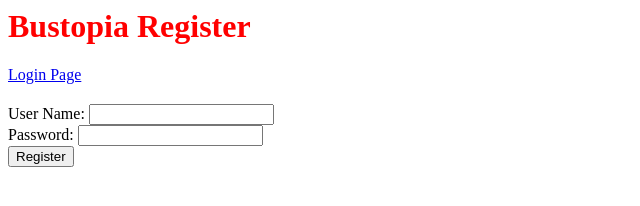
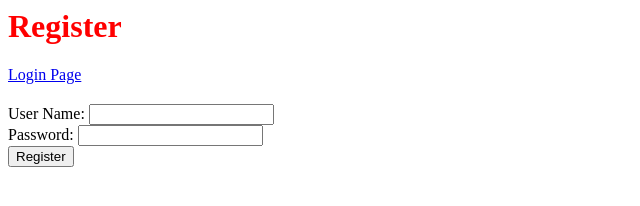
Before and after one commit to thecpinsiders/bustopia, a website: page views/register.html in a window 1280 px wide. Shown: the whole page, without its empty margins (0-640 px from the left). Drawn offline with Linux system fonts and the light colour scheme.

Commit message:
minor change to register.html

```diff
--- a/views/register.html
+++ b/views/register.html
@@ -6,7 +6,7 @@
 </head>
 
 <body>
-    <h1>Bustopia Register</h1>
+    <h1>Register</h1>
     <header>
         <nav>
             <li><a href="/">Login Page</a></li>
```
